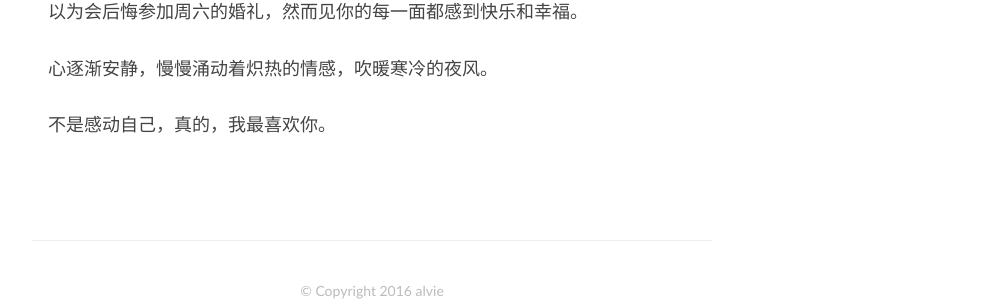
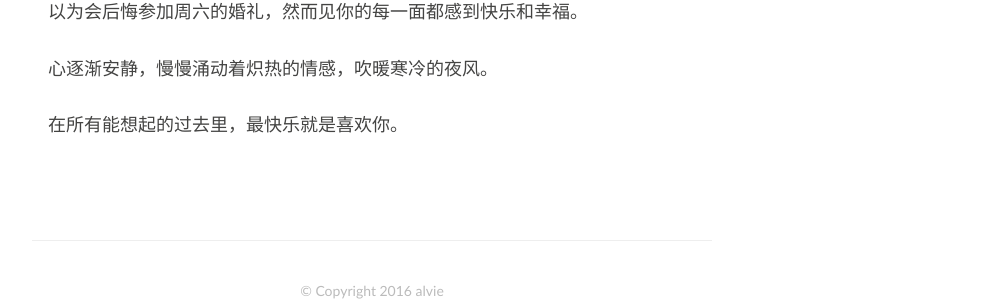
Before and after one commit to alviezhang/so-long-my-past, a Jekyll site: the page built from _posts/2016/2016-05-17-like.md, in a window 1280 px wide. Shown: the part 1533-1838 px from the top of the page, without its empty margins (268-1272 px from the left). Built offline with Jekyll 4.4.1, drawn with Linux system fonts in a browser that asks for light colours.

Commit message:
update post

```diff
--- a/_posts/2016/2016-05-17-like.md
+++ b/_posts/2016/2016-05-17-like.md
@@ -56,4 +56,4 @@ tags:
 
 心逐渐安静，慢慢涌动着炽热的情感，吹暖寒冷的夜风。
 
-不是感动自己，真的，我最喜欢你。
+在所有能想起的过去里，最快乐就是喜欢你。
```
